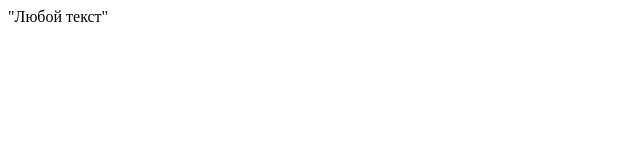
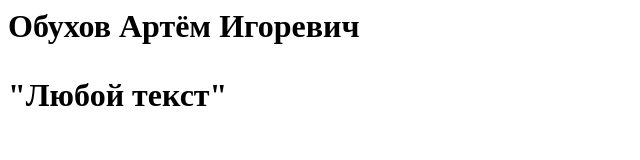
Before and after one commit to Artemiussssss/MyLab, a plain HTML site: page index.html in a window 1280 px wide. Shown: the whole page, without its empty margins (0-640 px from the left). Drawn offline with Linux system fonts and the light colour scheme.

Commit message:
Update index.html

```diff
--- a/index.html
+++ b/index.html
@@ -3,6 +3,7 @@
 		<title>Github Test</title>
 	</head>
 	<body>
+		<h1>Обухов Артём Игоревич<h1>
 		<p>"Любой текст"</p>
     </body>
 </html>
```
